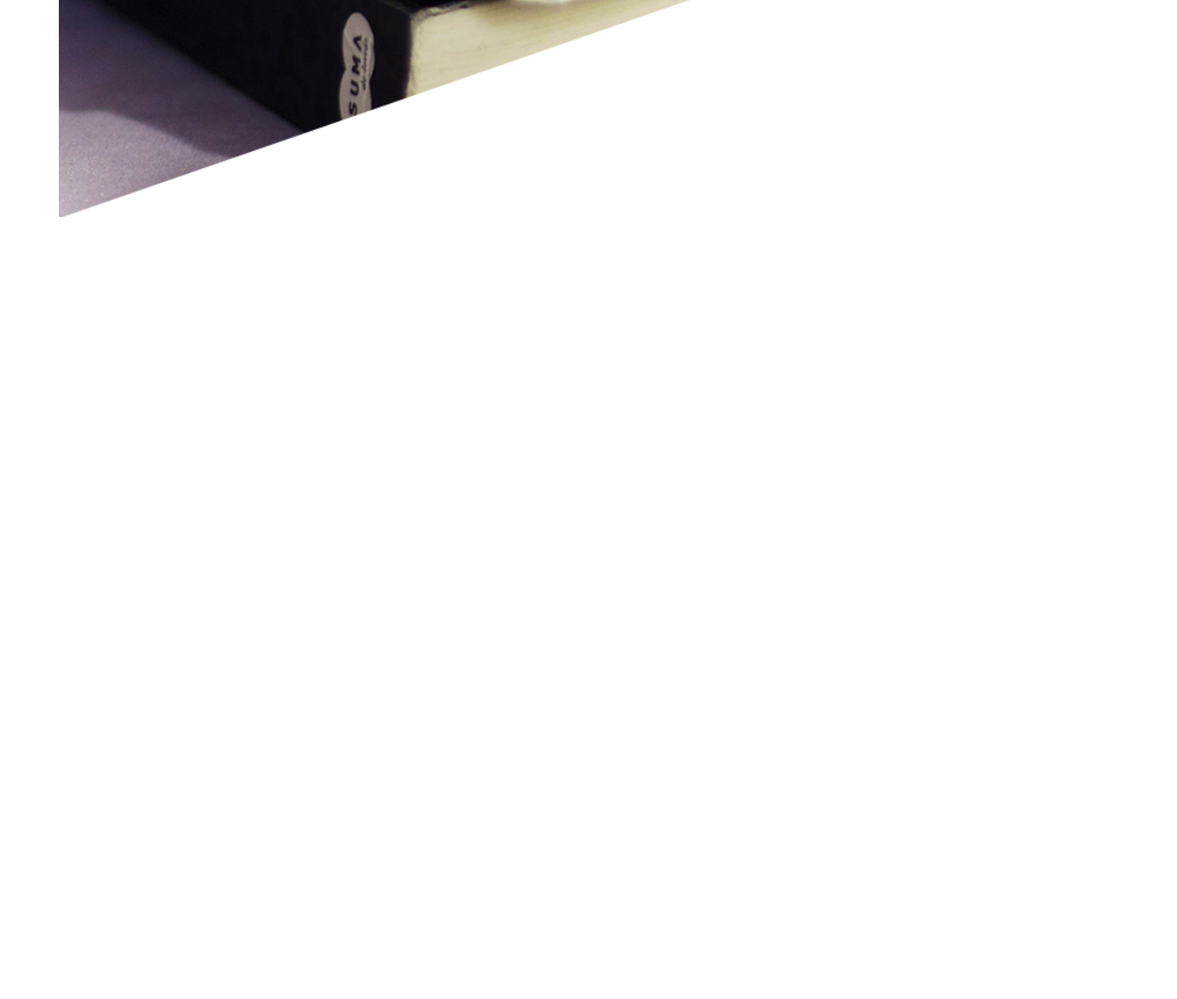
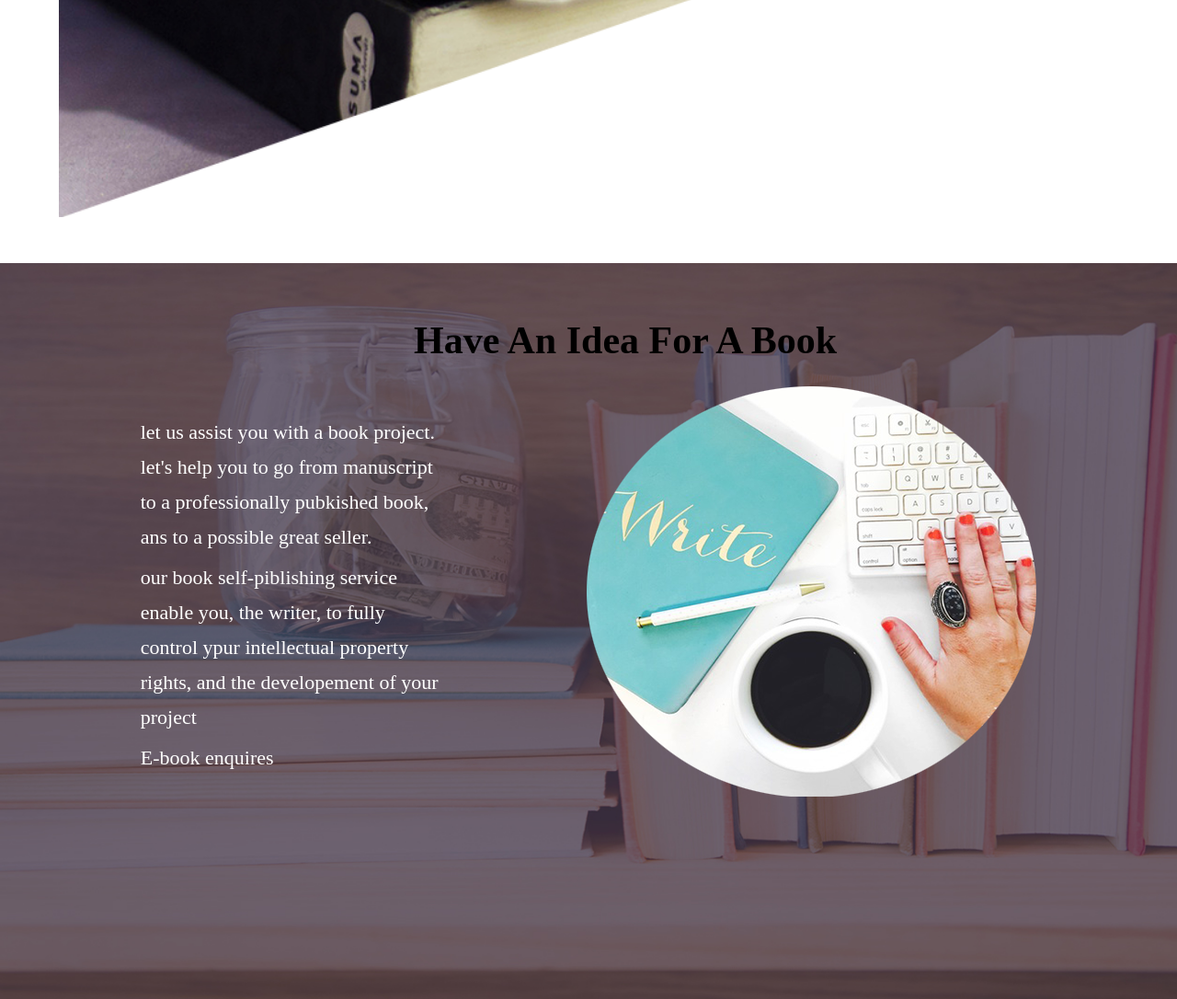
Before and after one commit to m-saqlain024/agora-books, a plain HTML site: page index.html in a window 1280 px wide. Shown: the part 966-2052 px from the top of the page at 92% size. Before the commit the page ends 1252 px from the top, so only its background shows below. Drawn offline with Linux system fonts and the light colour scheme.

Commit message:
have an idea container create

```diff
--- a/index.html
+++ b/index.html
@@ -39,6 +39,22 @@
 </section>
     <!-- =========main content codding  end============= -->
     <!-- ========= have idea for a book codding  start============= -->
+<section class="idea__for__book">
+    <div class="idea__h1">
+        <h1>have an idea for a book</h1>
+    </div>
+    <div class="idea__content">
+        <div class="idea__content__one">
+            <p>let us assist you with a book project. let's help you to go from manuscript to a  professionally pubkished book, ans to a possible great seller.</p>
+            <p>our book self-piblishing service enable you, the writer, to fully control ypur intellectual property rights, and the developement of your project </p>
+            <p>E-book enquires</p>
+        </div>
+        <div class="idea__content__two">
+            <img src="images/121213.png" alt="">
+        </div>
+    </div>
+
+</section>
     <!-- ========= have idea for a book codding  end============= -->
 
 
--- a/style.css
+++ b/style.css
@@ -75,4 +75,35 @@ color: white;
 
 /* ========= main content styling  end=============  */
 /* ========= have idea for a book styling  start=============  */
+.idea__for__book{
+    background-image: url('images/img.jpg');
+      background-repeat: no-repeat;
+      background-size: cover;
+      width: 100%;
+      height: 100vh;
+}
+.idea__h1{
+    padding-left:450px;
+    padding-top: 60px;
+    font-size: 28px;
+    text-transform: capitalize;
+}
+.idea__content{
+    display: flex;
+    justify-content: space-evenly;
+}
+.idea__content__one{
+    width: 26%;
+    font-size: 22px;
+    margin-top: 4%;
+}
+.idea__content__one p {
+    margin: 6px 0px ;
+    line-height: 38px;
+    color: white;
+}
+.idea__content__two{
+    margin-top: 2%;
+
+}
 /* ========= have idea for a book styling  end=============  */
```
